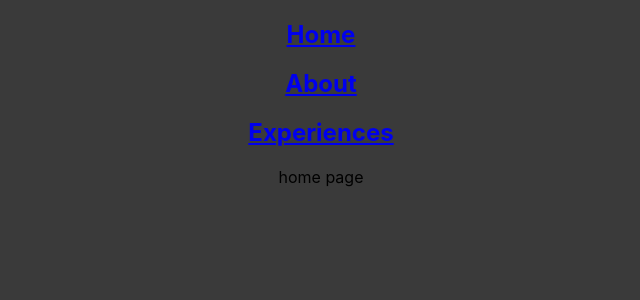
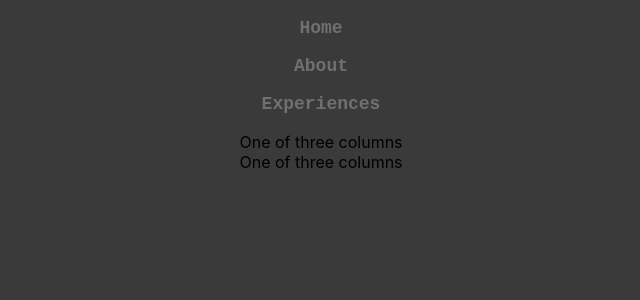
Before and after one commit to AugustasFriend/my-portfolio, a React (Create React App) app: page / in a window 1280 px wide. Shown: the top 300 px of the page, without its empty margins (319-959 px from the left). Built offline with nearby package versions, Linux system fonts and the light colour scheme.

Commit message:
small fries

```diff
--- a/src/App.css
+++ b/src/App.css
@@ -1,6 +1,9 @@
+@import "./Shared/Shared.css";
+
 .App {
   text-align: center;
 }
+
 
 @media (prefers-reduced-motion: no-preference) {
   .App-logo {
--- a/src/HomePage/Home.jsx
+++ b/src/HomePage/Home.jsx
@@ -1,7 +1,17 @@
 import React from "react";
+import Col from "react-bootstrap/Col";
+import Row from "react-bootstrap/Row";
+import Container from "react-bootstrap/Container";
 
 export const Home = () =>(
-   <div>
-       <p>home page</p>
+    <div>
+        <div className="row justify-content-md-center">
+            <Col md="auto">
+            One of three columns
+            </Col>
+            <Col md="auto">
+            One of three columns
+            </Col>
+        </div>
    </div>
 )
--- a/src/Shared/NavBar.jsx
+++ b/src/Shared/NavBar.jsx
@@ -7,23 +7,28 @@ import { Link, NavLink, useLocation } from "react-router-dom";
 export const NavBar = () =>(
     <div className="nav-container">
         <Container>
-            <Row>
-                <Col>
+            <Row className="justify-content-md-center">
+                <Col md="auto">
                     <NavLink to="/" className="nav-link">
-                    <h2 className="">Home</h2>
+                    <p className="nav-text">Home</p>
                     </NavLink>
                 </Col>
-                <Col>
+                <Col md="auto">
                     <NavLink to="/about" className="nav-link">
-                    <h2 className="">About</h2>
+                    <p className="nav-text">About</p>
                     </NavLink>
                 </Col>
-                <Col>
+                <Col md="auto">
                     <NavLink to="/experience" className="nav-link">
-                    <h2 className="">Experiences</h2>
+                    <p className="nav-text">Experiences</p>
                     </NavLink>
                 </Col>
             </Row>
         </Container>
     </div>
 )
+/*
+<p className="nav-text">Home</p>
+<p className="nav-text">About</p>
+<p className="nav-text">Experiences</p>
+*/
--- /dev/null
+++ b/src/Shared/Shared.css
@@ -0,0 +1,29 @@
+.no-margin{
+    margin: 0;
+}
+
+.no-padding{
+    padding: 0;
+}
+
+.align-items-center{
+    align-items: center;
+}
+
+.sticky {
+    position: fixed;
+    top: 0;
+    width: 100%;
+    z-index:1000;
+  }
+
+.nav-text{
+    color: #707074;
+    font-size: 18px;
+    font-family:'Courier New', Courier, monospace;
+    font-weight: 800;
+}
+
+.nav-link{
+    text-decoration: none;
+}
```
